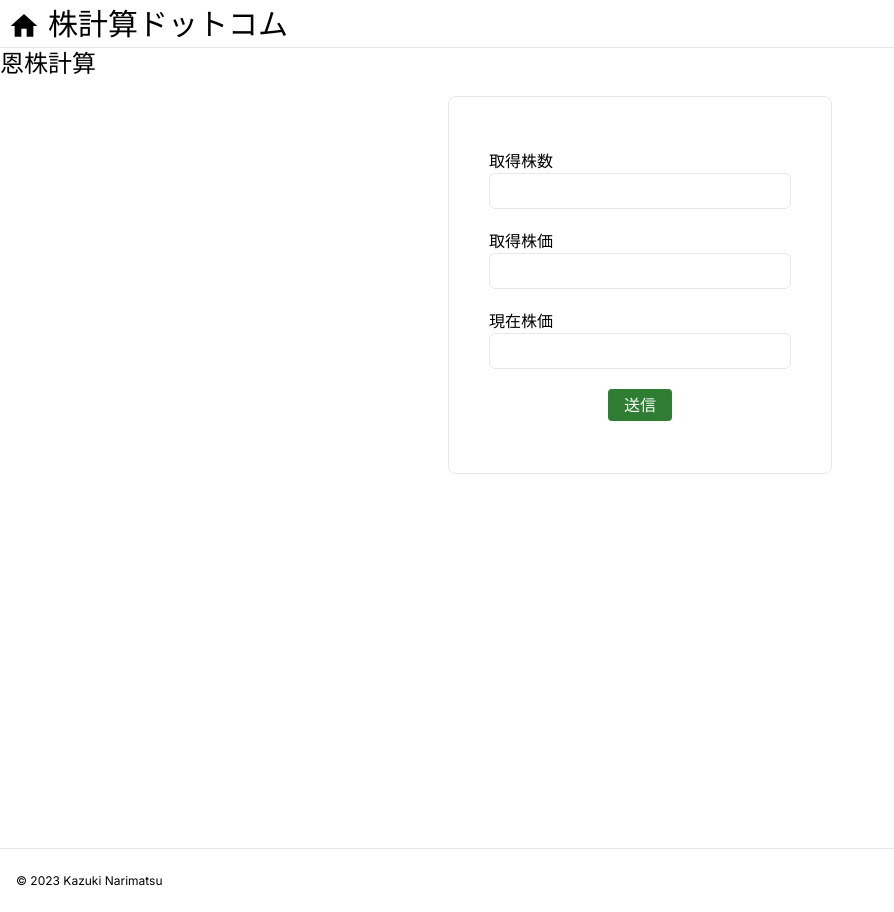
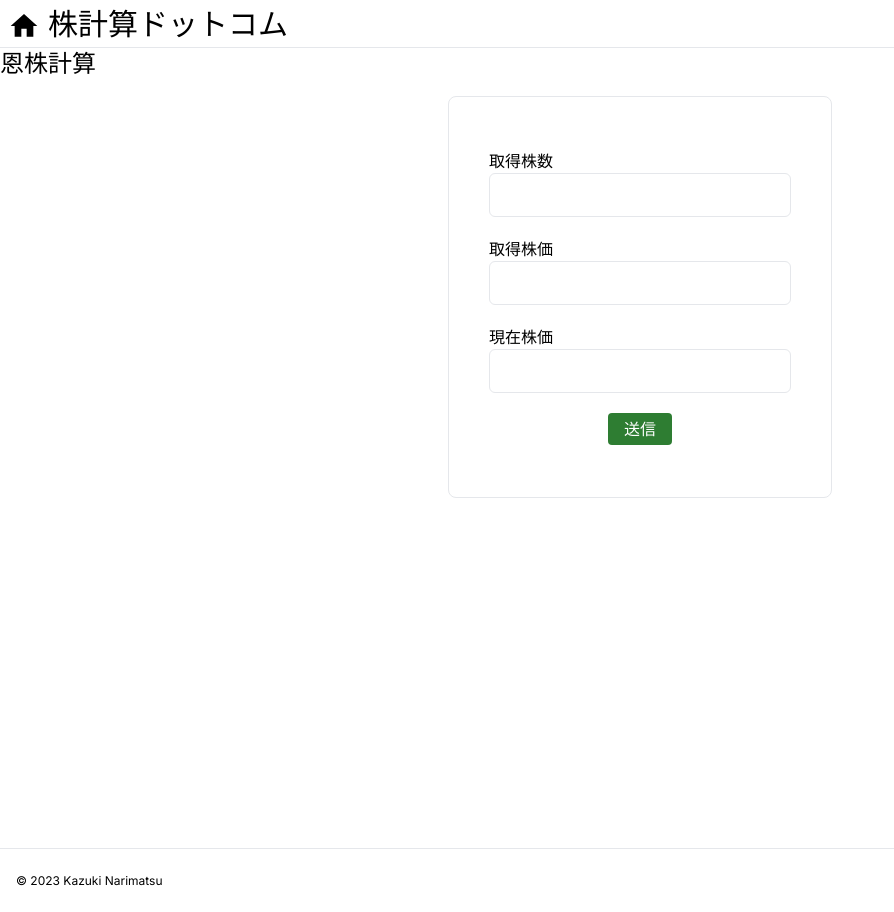
Before and after one commit to knarimatsu/kabukeisan_fe, a Next.js app: page /onkabu in a window 1280 px wide. Shown: the whole page, without its empty margins (0-894 px from the left). Built offline with nearby package versions, Linux system fonts and the light colour scheme; no server answers.

Commit message:
Inputタグのデザイン修正

```diff
--- a/src/app/onkabu/page.tsx
+++ b/src/app/onkabu/page.tsx
@@ -46,7 +46,11 @@ const Onkabu = () => {
                             id="stock"
                             type="text"
                             {...register("stock")}
-                            className="block border w-full h-9 outline-none p-3 rounded-md dark:bg-gray-700"
+                            className="
+                                block border outline-none py-1 px-3 rounded-md
+                                h-11 w-full text-lg
+                                dark:bg-gray-700
+                            "
                         />
                     </label>
                     <label htmlFor="buy-price" className="block my-5">
@@ -55,7 +59,11 @@ const Onkabu = () => {
                             id="buy-price"
                             type="text"
                             {...register("buyPrice")}
-                            className="block border w-full h-9 outline-none p-3 rounded-md dark:bg-gray-700"
+                            className="
+                                block border outline-none py-1 px-3 rounded-md
+                                h-11 w-full text-lg
+                                dark:bg-gray-700
+                            "
                         />
                     </label>
                     <label htmlFor="now-price" className="block my-5">
@@ -64,14 +72,22 @@ const Onkabu = () => {
                             id="now-price"
                             type="text"
                             {...register("nowPrice")}
-                            className="block border w-full h-9 outline-none p-3 rounded-md dark:bg-gray-700"
+                            className="
+                                block border outline-none py-1 px-3 rounded-md
+                                h-11 w-full text-lg
+                                dark:bg-gray-700
+                            "
                         />
                     </label>
                     <div className="mx-auto w-1/3">
                         <input
                             type="submit"
                             // className="border py-1 w-full"
-                            className="block bg-[#2e7d32] hover:bg-[#1b5e20] text-white w-14 py-1 px-3 rounded w-16 mx-auto my-5"
+                            className="
+                                block bg-[#2e7d32] text-white
+                                w-14 py-1 px-3 rounded w-16 mx-auto my-5
+                                hover:bg-[#1b5e20]
+                            "
                             value={"送信"}
                         />
                     </div>
```
